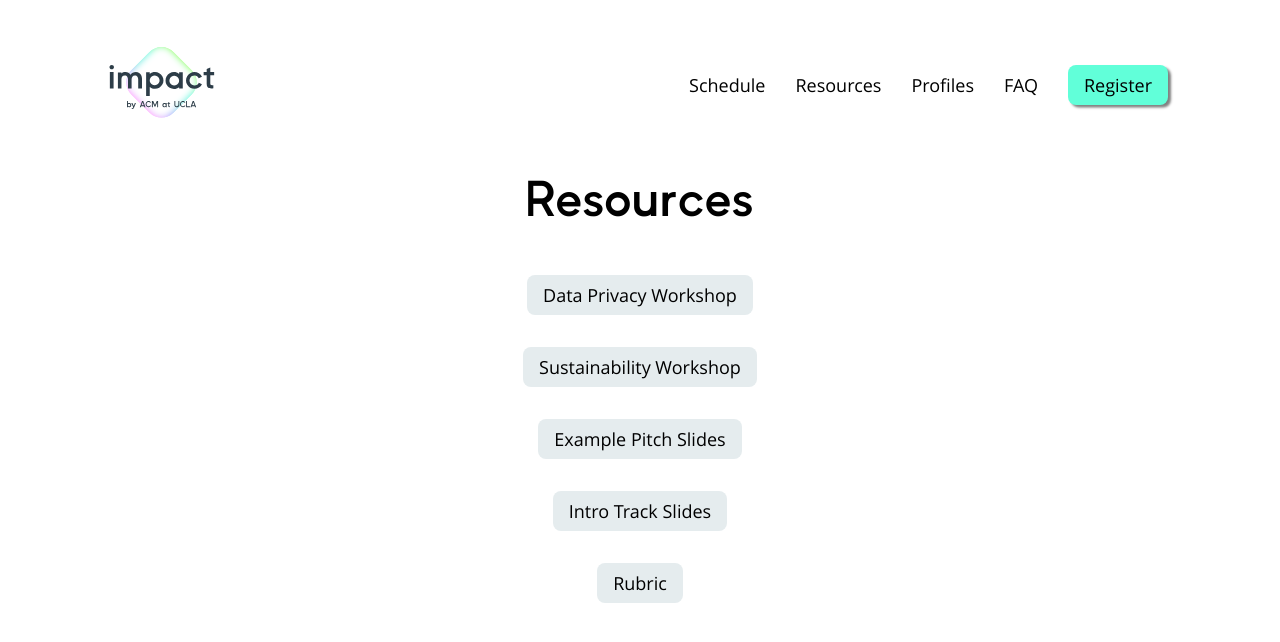
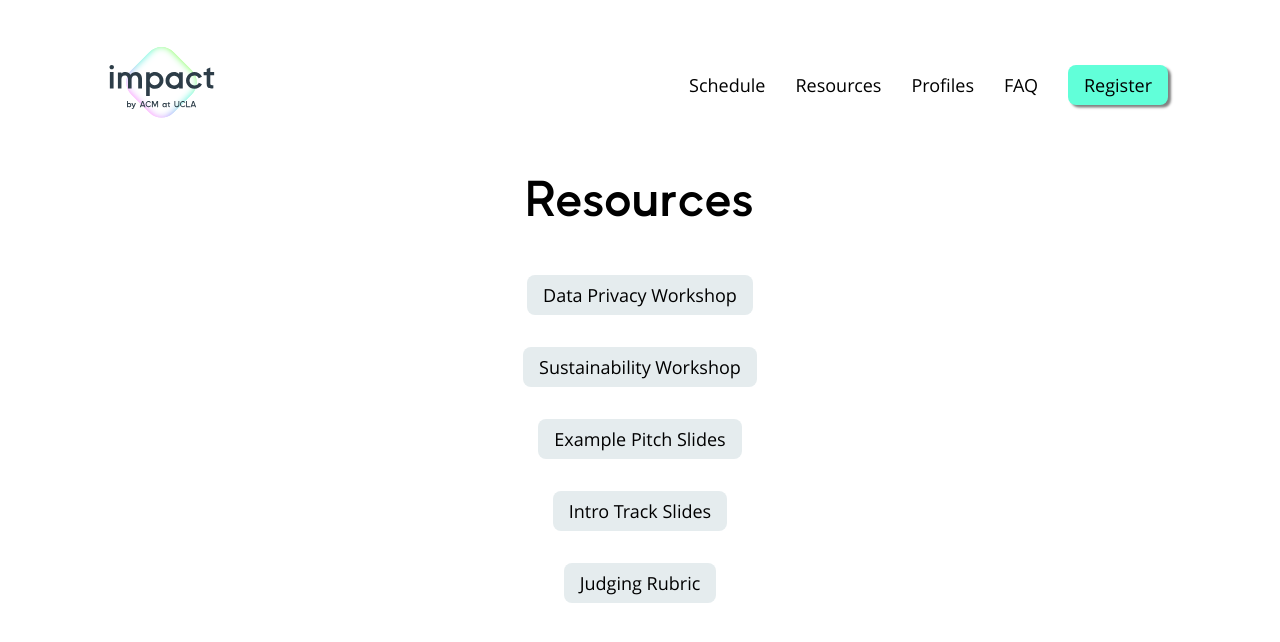
Before and after one commit to uclaacm/impact-policy-pitachathon, a React (Create React App) app: page /resources in a window 1280 px wide. Shown: the top 642 px of the page. Built offline with nearby package versions, Linux system fonts and the light colour scheme.

Commit message:
add rubric

```diff
--- a/src/pages/Resources.jsx
+++ b/src/pages/Resources.jsx
@@ -1,5 +1,6 @@
 import React from "react";
 import styled from "styled-components";
+import JudgingRubric from "../assets/judging-rubric.pdf";
 
 const ResourceContainer = styled("div")`
     display: flex;
@@ -55,7 +56,7 @@ export default class Resources extends React.Component {
                     <a href="comingsoon"><ResourceButton>Sustainability Workshop</ResourceButton></a>
                     <a href="comingsoon"><ResourceButton>Example Pitch Slides</ResourceButton></a>
                     <a href="comingsoon"><ResourceButton>Intro Track Slides</ResourceButton></a>
-                    <a href="comingsoon"><ResourceButton>Rubric</ResourceButton></a>
+                    <a href={JudgingRubric} target="_blank"><ResourceButton>Judging Rubric</ResourceButton></a>
                 </ResourceContainer>
             </AllContainer>
         )
```
Also changed, not shown: 1 other file (tests, documents, lock files or other folders).
